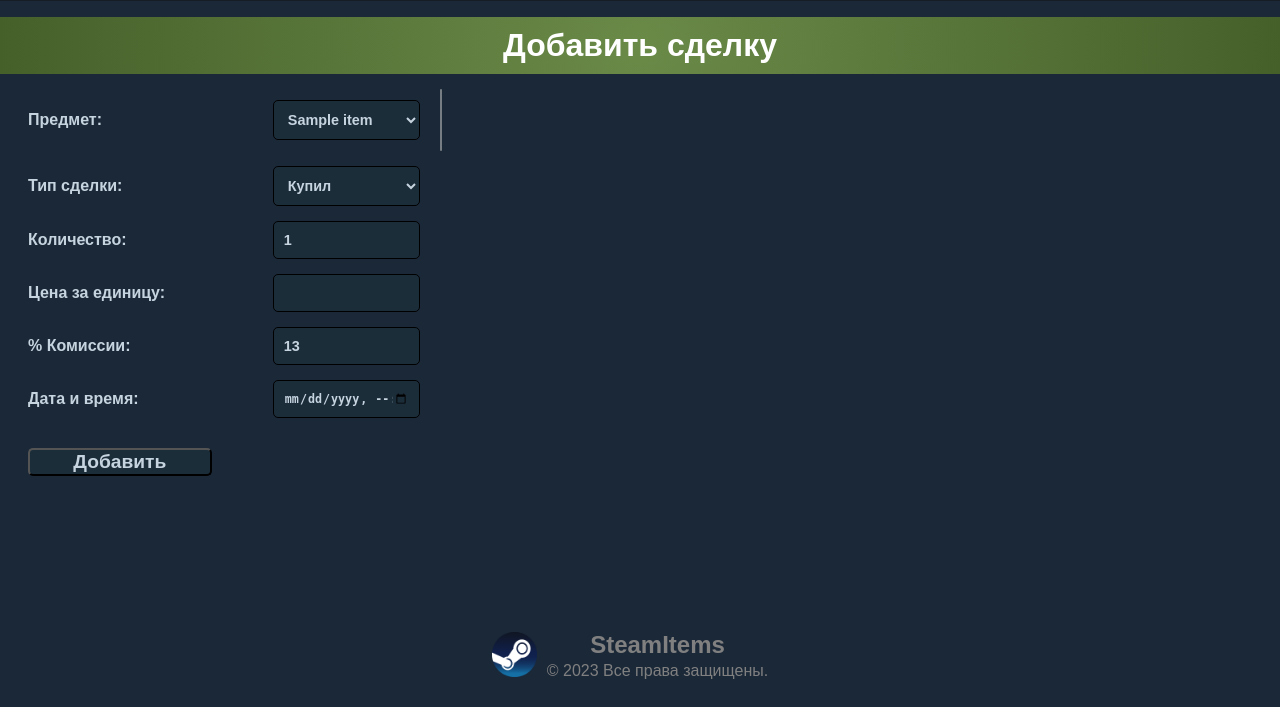
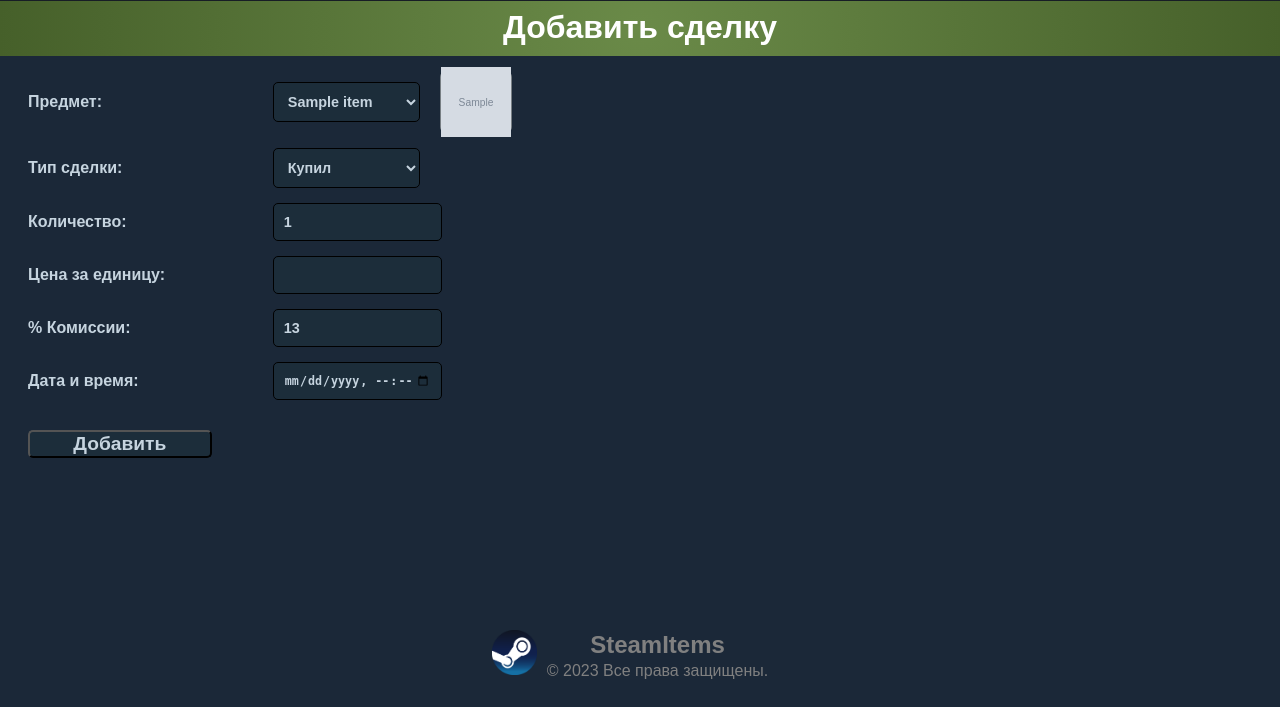
Before and after one commit to AnatoliiBessmertnyi/steam_items, a Django app: page /create_deal/1/ in a window 1280 px wide. Shown: the part 109-816 px from the top of the page. Run offline with Django 4.2, Linux system fonts and the light colour scheme; tables that the repository leaves empty hold one stand-in row (values such as "Sample post"); grey boxes marked "Sample" are stand-in pictures.

Commit message:
Доделал отображение картинок при создании сделок

```diff
--- a/steam_items/items/templates/create_deal.html
+++ b/steam_items/items/templates/create_deal.html
@@ -1,4 +1,3 @@
-// @ts-nocheck
 {% extends "base_generic.html" %}
 
 {% block content %}
@@ -18,7 +17,7 @@
       {% endif %}
       {% if field.name == 'item' %}
         <div class="item-image" style="margin-left: 20px;">
-          <img id="itemImage" src="" style="display: none;" alt="">
+          <img id="itemImage" src="{{ items.0.image }}" style="display: none;" alt="">
         </div>
       {% endif %}
     </div>
@@ -36,24 +35,30 @@
   var img = document.getElementById('itemImage');
   var itemSelect = document.getElementById('id_item');
 
-  if (!itemSelect.value) {
-    itemImageDiv.style.height = '0';
-    itemImageDiv.style.border = '0';
-  }
-
-  itemSelect.addEventListener('change', function() {
+  function updateImage() {
     var url = itemImages[this.value];
     if (url) {
+      if (!url.startsWith('http')) {
+        url = '/' + url;
+      }
       img.src = url;
+      img.style.display = 'block';
+      itemImageDiv.style.height = '60px';
+      itemImageDiv.style.border = '1px solid #c6d4df77';
+    } else if (this.value) {
       img.style.display = 'block';
       itemImageDiv.style.height = '60px';
       itemImageDiv.style.border = '1px solid #c6d4df77';
     } else {
       img.style.display = 'none';
       itemImageDiv.style.height = '0';
-      itemImageDiv.style.border = '0';
+      itemImageDiv.style.border = 'none';
     }
-  });
+  }
+
+  itemSelect.addEventListener('change', updateImage);
+
+  // Вызовите функцию updateImage при загрузке страницы
+  updateImage.call(itemSelect);
 </script>
-
 {% endblock %}
```
